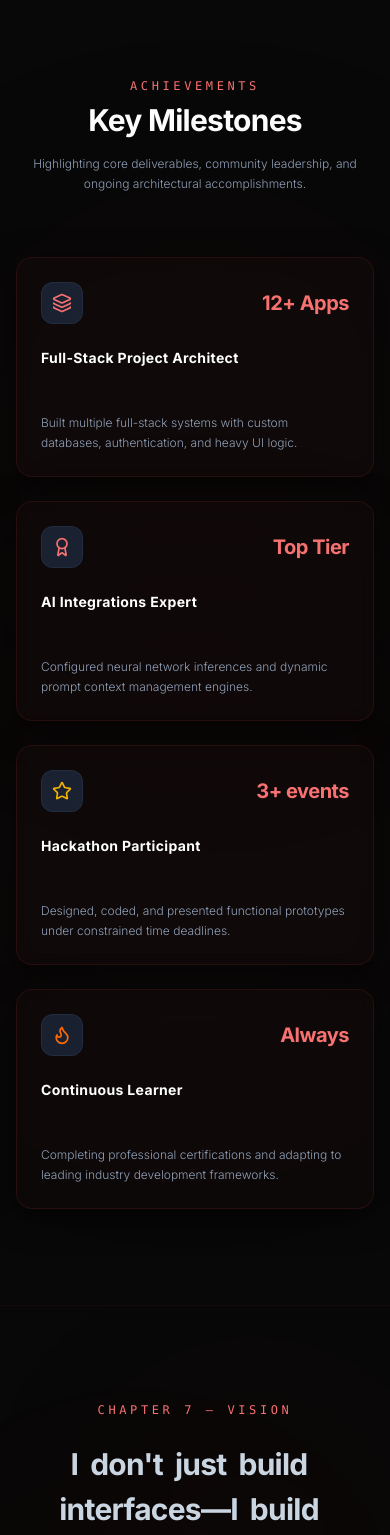
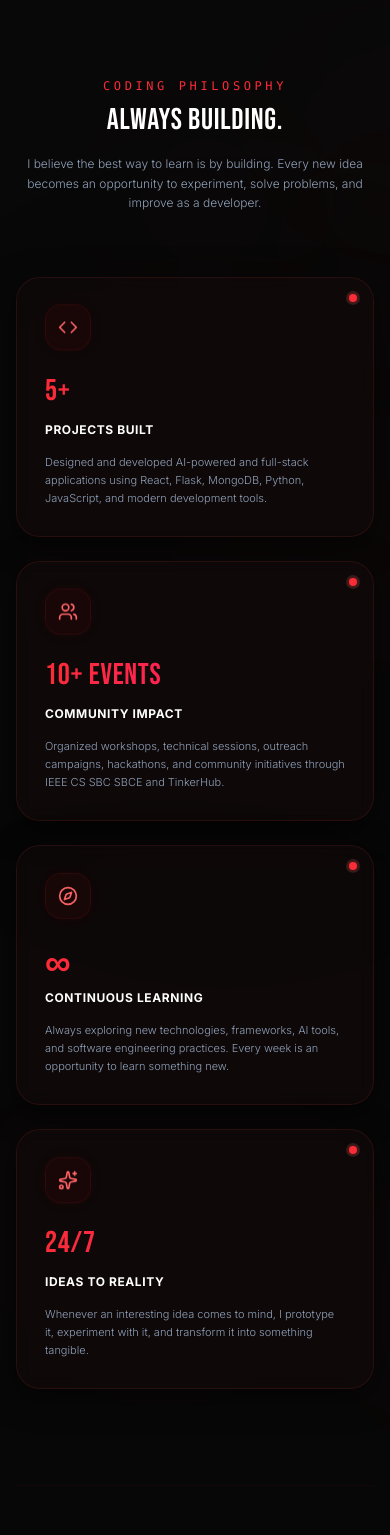
Before and after one commit to 0MadGaming0/Portfolio, a Next.js app: page / in a window 390 px wide. Shown: the part 8240-9775 px from the top of the page. Built offline with nearby package versions, Linux system fonts and the light colour scheme.

Commit message:
My Portfolio

```diff
--- a/src/components/sections/Achievements.tsx
+++ b/src/components/sections/Achievements.tsx
@@ -1,88 +1,309 @@
 "use client";
 
-import { motion } from "framer-motion";
-import { ACHIEVEMENTS } from "@/lib/data";
-import { Award, Star, BookOpen, Layers, Flame } from "lucide-react";
+import { useEffect, useState, useRef } from "react";
+import { motion, useInView } from "framer-motion";
+import { ACHIEVEMENTS, Achievement } from "@/lib/data";
+import { Code, Users, Compass, Sparkles } from "lucide-react";
 
 const getAchievementIcon = (index: number) => {
   switch (index) {
     case 0:
-      return <Layers className="text-cyan-400" size={20} />;
+      return <Code className="text-red-400" size={20} />;
     case 1:
-      return <Award className="text-violet-400" size={20} />;
+      return <Users className="text-red-400" size={20} />;
     case 2:
-      return <Star className="text-yellow-500" size={20} />;
+      return <Compass className="text-red-400" size={20} />;
     case 3:
-      return <Flame className="text-orange-500" size={20} />;
+      return <Sparkles className="text-red-400" size={20} />;
     default:
-      return <BookOpen className="text-green-400" size={20} />;
+      return <Code className="text-red-400" size={20} />;
   }
 };
+
+// Custom animated counter/spin selector
+function AnimatedMetric({ value, isHovered }: { value: string; isHovered: boolean }) {
+  const [displayValue, setDisplayValue] = useState("");
+  const ref = useRef(null);
+  const isInView = useInView(ref, { once: true, amount: 0.3 });
+  const [key, setKey] = useState(0);
+
+  // Trigger recount on hover
+  useEffect(() => {
+    if (isHovered) {
+      setKey(prev => prev + 1);
+    }
+  }, [isHovered]);
+
+  useEffect(() => {
+    if (value === "∞") {
+      setDisplayValue("∞");
+      return;
+    }
+
+    const match = value.match(/^(\d+)(.*)$/);
+    if (!match || !isInView) {
+      setDisplayValue(value);
+      return;
+    }
+
+    const targetNum = parseInt(match[1], 10);
+    const suffix = match[2];
+
+    let start = 0;
+    const duration = 1000; // 1 second count-up
+    const stepTime = Math.max(Math.floor(duration / targetNum), 20);
+
+    const timer = setInterval(() => {
+      start += 1;
+      setDisplayValue(`${start}${suffix}`);
+      if (start >= targetNum) {
+        clearInterval(timer);
+        setDisplayValue(value);
+      }
+    }, stepTime);
+
+    return () => clearInterval(timer);
+  }, [value, isInView, key]);
+
+  if (value === "∞") {
+    return (
+      <motion.span
+        ref={ref}
+        animate={isHovered ? { scale: 1.18 } : { scale: 1 }}
+        transition={{ type: "spring", stiffness: 300, damping: 10 }}
+        className="text-4xl font-space font-extrabold bg-clip-text text-transparent bg-gradient-to-r from-red-500 via-rose-500 to-red-400 select-none leading-none inline-block h-[40px]"
+      >
+        ∞
+      </motion.span>
+    );
+  }
+
+  return (
+    <span ref={ref} className="text-3xl font-bebas tracking-wide bg-clip-text text-transparent bg-gradient-to-r from-red-500 via-rose-500 to-red-400 leading-none h-[40px] block select-none">
+      {displayValue}
+    </span>
+  );
+}
+
+// Single Achievement Card with custom Mouse Parallax Glow and Border Glow animations
+function AchievementCard({ ach, index }: { ach: Achievement; index: number }) {
+  const cardRef = useRef<HTMLDivElement>(null);
+  const [mousePos, setMousePos] = useState({ x: 0, y: 0 });
+  const [isHovered, setIsHovered] = useState(false);
+
+  const handleMouseMove = (e: React.MouseEvent<HTMLDivElement>) => {
+    if (!cardRef.current) return;
+    const rect = cardRef.current.getBoundingClientRect();
+    setMousePos({
+      x: e.clientX - rect.left,
+      y: e.clientY - rect.top,
+    });
+  };
+
+  return (
+    <motion.div
+      ref={cardRef}
+      onMouseMove={handleMouseMove}
+      onMouseEnter={() => setIsHovered(true)}
+      onMouseLeave={() => setIsHovered(false)}
+      initial={{ opacity: 0, y: 60 }}
+      whileInView={{ opacity: 1, y: 0 }}
+      viewport={{ once: true, margin: "-60px" }}
+      transition={{ type: "spring", stiffness: 60, damping: 12, delay: index * 0.12 }}
+      whileHover={{ y: -10, scale: 1.025 }}
+      className="glass-card p-7 rounded-3xl flex flex-col justify-between min-h-[260px] relative overflow-hidden group border border-violet-500/10 hover:border-transparent transition-all duration-500 cursor-default"
+    >
+      {/* Animated gradient border on hover */}
+      <div className="absolute inset-0 rounded-3xl bg-gradient-to-tr from-red-600 via-violet-650 to-red-500 opacity-0 group-hover:opacity-100 transition-opacity duration-500 pointer-events-none" style={{ padding: "1px" }}>
+        <div className="absolute inset-0 bg-[#080808]/95 rounded-3xl" />
+      </div>
+
+      {/* Mouse Follow Radial Glow */}
+      <div
+        className="absolute inset-0 pointer-events-none opacity-0 group-hover:opacity-100 transition-opacity duration-500 z-10"
+        style={{
+          background: `radial-gradient(150px circle at ${mousePos.x}px ${mousePos.y}px, rgba(239, 68, 68, 0.15), transparent 80%)`,
+        }}
+      />
+
+      {/* Pulsing indicator dot in top-right corner */}
+      <div className="absolute top-4 right-4 flex h-2 w-2 z-20">
+        <span className="animate-ping absolute inline-flex h-full w-full rounded-full bg-red-400 opacity-75"></span>
+        <span className="relative inline-flex rounded-full h-2 w-2 bg-red-500"></span>
+      </div>
+
+      <div className="flex flex-col gap-4 relative z-20">
+        <div className="flex items-center justify-between">
+          {/* Floating & Rotating Icon Box */}
+          <motion.div
+            animate={{ y: [0, -4, 0] }}
+            transition={{ duration: 4, repeat: Infinity, ease: "easeInOut", delay: index * 0.25 }}
+            variants={{
+              hover: { rotate: 15, scale: 1.12 }
+            }}
+            className="p-3 bg-red-950/20 rounded-2xl border border-red-500/10 text-red-400 group-hover:text-red-300 group-hover:border-red-500/30 transition-all duration-300 shadow-[0_0_15px_rgba(220,38,38,0.05)]"
+          >
+            {getAchievementIcon(index)}
+          </motion.div>
+        </div>
+
+        <div className="flex flex-col gap-0.5 mt-2">
+          <AnimatedMetric value={ach.metric} isHovered={isHovered} />
+
+          <h3 className="text-xs font-space font-extrabold text-white tracking-wider uppercase mt-1">
+            {ach.title}
+          </h3>
+        </div>
+      </div>
+
+      <p className="text-[11px] font-light text-slate-400 leading-relaxed mt-4 relative z-20">
+        {ach.description}
+      </p>
+    </motion.div>
+  );
+}
+
+// Background Floating Particles
+const BackgroundParticles = () => {
+  return (
+    <div className="absolute inset-0 overflow-hidden pointer-events-none z-0">
+      {[...Array(6)].map((_, i) => (
+        <motion.div
+          key={i}
+          className="absolute rounded-full bg-red-500/5 blur-[80px]"
+          style={{
+            width: Math.random() * 180 + 120,
+            height: Math.random() * 180 + 120,
+            left: `${Math.random() * 100}%`,
+            top: `${Math.random() * 100}%`,
+          }}
+          animate={{
+            x: [0, Math.random() * 50 - 25, 0],
+            y: [0, Math.random() * 50 - 25, 0],
+            scale: [1, 1.2, 1],
+            opacity: [0.3, 0.6, 0.3],
+          }}
+          transition={{
+            duration: Math.random() * 10 + 8,
+            repeat: Infinity,
+            ease: "easeInOut",
+          }}
+        />
+      ))}
+    </div>
+  );
+};
+
+// Mindset custom typewriter
+function MindsetTyper() {
+  const words = [
+    "Building AI apps...",
+    "Learning new technologies...",
+    "Exploring software engineering...",
+    "Creating useful products...",
+    "Solving real-world problems...",
+    "Shipping ideas..."
+  ];
+  const [index, setIndex] = useState(0);
+  const [subIndex, setSubIndex] = useState(0);
+  const [blink, setBlink] = useState(true);
+  const [reverse, setReverse] = useState(false);
+
+  useEffect(() => {
+    const timer = setInterval(() => {
+      setBlink((prev) => !prev);
+    }, 530);
+    return () => clearInterval(timer);
+  }, []);
+
+  useEffect(() => {
+    if (subIndex === words[index].length + 1 && !reverse) {
+      const timeout = setTimeout(() => setReverse(true), 1600);
+      return () => clearTimeout(timeout);
+    }
+
+    if (subIndex === 0 && reverse) {
+      setReverse(false);
+      setIndex((prev) => (prev + 1) % words.length);
+      return;
+    }
+
+    const timeout = setTimeout(() => {
+      setSubIndex((prev) => prev + (reverse ? -1 : 1));
+    }, reverse ? 35 : 70);
+
+    return () => clearTimeout(timeout);
+  }, [subIndex, reverse, index]);
+
+  return (
+    <div className="h-8 flex items-center justify-center">
+      <p className="text-xs md:text-sm font-mono text-red-500 tracking-widest font-bold uppercase">
+        {words[index].substring(0, subIndex)}
+        <span className={`${blink ? "opacity-100" : "opacity-0"} w-[2px] h-3.5 bg-red-500 inline-block ml-1 align-middle`} />
+      </p>
+    </div>
+  );
+}
 
 export default function Achievements() {
   return (
     <section
       id="achievements"
-      className="relative bg-[#080808] py-24 md:py-32 px-4 md:px-8 border-b border-violet-950/20"
+      className="relative bg-[#080808] py-24 md:py-32 px-4 md:px-8 border-b border-violet-950/20 overflow-hidden"
     >
-      <div className="absolute top-[20%] left-0 w-[400px] h-[400px] bg-violet-950/10 rounded-full blur-[120px] pointer-events-none" />
-      <div className="absolute bottom-[20%] right-0 w-[400px] h-[400px] bg-cyan-950/10 rounded-full blur-[120px] pointer-events-none" />
+      <BackgroundParticles />
 
-      <div className="max-w-5xl mx-auto flex flex-col gap-12">
+      {/* Backlight background glow shapes */}
+      <div className="absolute top-[20%] left-0 w-[450px] h-[450px] bg-red-950/5 rounded-full blur-[130px] pointer-events-none" />
+      <div className="absolute bottom-[20%] right-0 w-[450px] h-[450px] bg-red-950/5 rounded-full blur-[130px] pointer-events-none" />
+
+      <div className="max-w-5xl mx-auto flex flex-col gap-12 relative z-10">
+        {/* Header section with staggered fade-in */}
         <motion.div
-          initial={{ opacity: 0, y: 20 }}
+          initial={{ opacity: 0, y: 25 }}
           whileInView={{ opacity: 1, y: 0 }}
           viewport={{ once: true }}
-          transition={{ duration: 0.6 }}
+          transition={{ duration: 0.7, ease: [0.16, 1, 0.3, 1] }}
           className="flex flex-col gap-2 items-center text-center"
         >
-          <span className="text-xs font-mono tracking-[0.3em] text-violet-400 uppercase">
-            Achievements
+          <span className="text-xs font-mono tracking-[0.3em] text-red-500 uppercase">
+            Coding Philosophy
           </span>
-          <h2 className="text-3xl md:text-5xl font-space font-extrabold tracking-tight">
-            Key Milestones
+          <h2 className="text-3xl md:text-5xl font-bebas tracking-wide">
+            Always Building.
           </h2>
           <p className="max-w-md text-slate-400 text-xs md:text-sm font-light mt-2 leading-relaxed">
-            Highlighting core deliverables, community leadership, and ongoing architectural accomplishments.
+            I believe the best way to learn is by building. Every new idea becomes an opportunity to experiment, solve problems, and improve as a developer.
           </p>
         </motion.div>
 
-        {/* Glass Cards Grid */}
+        {/* Responsive Grid with four premium cards */}
         <div className="grid grid-cols-1 md:grid-cols-2 lg:grid-cols-4 gap-6 mt-4">
           {ACHIEVEMENTS.map((ach, index) => (
+            <AchievementCard key={ach.title} ach={ach} index={index} />
+          ))}
+        </div>
+
+        {/* Mindset Quote & Typer Block */}
         <motion.div
-              key={ach.title}
-              initial={{ opacity: 0, y: 30 }}
+          initial={{ opacity: 0, y: 40 }}
           whileInView={{ opacity: 1, y: 0 }}
           viewport={{ once: true }}
-              transition={{ duration: 0.6, delay: index * 0.1 }}
-              whileHover={{ y: -5 }}
-              className="glass-card p-6 rounded-2xl flex flex-col justify-between min-h-[220px] relative overflow-hidden group border border-violet-500/10 hover:border-cyan-500/30"
+          transition={{ duration: 0.8 }}
+          className="mt-12 pt-12 border-t border-red-950/20 flex flex-col gap-5 items-center text-center max-w-2xl mx-auto"
         >
-              {/* Subtle top node lighting */}
-              <div className="absolute top-0 left-6 right-6 h-[1px] bg-gradient-to-r from-transparent via-cyan-500/20 to-transparent opacity-0 group-hover:opacity-100 transition-opacity duration-500" />
+          <span className="text-[10px] font-mono tracking-[0.4em] text-red-500/80 uppercase">
+            Current Mindset
+          </span>
 
-              <div className="flex flex-col gap-4">
-                <div className="flex items-center justify-between">
-                  <div className="p-2.5 bg-slate-800/80 rounded-xl border border-slate-700/40 text-slate-300">
-                    {getAchievementIcon(index)}
-                  </div>
-                  <span className="text-xl font-space font-extrabold text-cyan-400 tracking-tight">
-                    {ach.metric}
-                  </span>
-                </div>
+          <blockquote className="text-lg md:text-xl font-space font-medium text-slate-200 leading-relaxed italic select-none">
+            &ldquo;I don&apos;t wait until I know everything. I build, learn, improve, and repeat.&rdquo;
+          </blockquote>
 
-                <h3 className="text-sm font-space font-bold text-white tracking-wide mt-2">
-                  {ach.title}
-                </h3>
-              </div>
+          <div className="w-12 h-[1px] bg-red-550/30 my-1" />
 
-              <p className="text-xs font-light text-slate-400 leading-relaxed mt-4">
-                {ach.description}
-              </p>
+          <MindsetTyper />
         </motion.div>
-          ))}
-        </div>
       </div>
     </section>
   );
--- a/src/components/ui/Navbar.tsx
+++ b/src/components/ui/Navbar.tsx
@@ -11,7 +11,7 @@ const navItems = [
   { label: "Skills", href: "#skills" },
   { label: "Projects", href: "#projects" },
   { label: "Experience", href: "#experience" },
-  { label: "Achievements", href: "#achievements" },
+  { label: "Mindset", href: "#achievements" },
   { label: "Contact", href: "#contact" },
 ];
 
--- a/src/lib/data.ts
+++ b/src/lib/data.ts
@@ -87,8 +87,8 @@ export const PROJECTS: Project[] = [
     lessons: "Leveraging local state caching structures and highly efficient indexing arrays to coordinate complex client-side calculations and immediate feedback transitions.",
     image: "fitai_dashboard",
     techStack: ["React", "Next.js", "TypeScript", "Tailwind", "Groq API", "Firebase", "MongoDB"],
-    github: "https://github.com/madhav/FitAI",
-    live: "https://fitai-demo.vercel.app",
+    github: "https://github.com/0MadGaming0/FitAI",
+    live: "https://fitai-go.vercel.app/",
     featured: true,
     category: "AI"
   },
@@ -103,7 +103,7 @@ export const PROJECTS: Project[] = [
     lessons: "Understood the details of image compression pipelines, tensor operations, and the importance of fallback logic in medical warning contexts.",
     image: "skin_disease_prediction",
     techStack: ["Python", "Flask", "React", "ResNet18", "HAM10000", "Tailwind"],
-    github: "https://github.com/madhav/Skin-Disease-Detection",
+    github: "https://github.com/0MadGaming0/Skin-Disease-Detection",
     live: "https://skin-disease-demo.vercel.app",
     featured: true,
     category: "AI"
@@ -164,23 +164,23 @@ export const EXPERIENCES: Experience[] = [
 
 export const ACHIEVEMENTS: Achievement[] = [
   {
-    title: "Full-Stack Project Architect",
-    description: "Built multiple full-stack systems with custom databases, authentication, and heavy UI logic.",
-    metric: "12+ Apps"
+    title: "Projects Built",
+    description: "Designed and developed AI-powered and full-stack applications using React, Flask, MongoDB, Python, JavaScript, and modern development tools.",
+    metric: "5+"
   },
   {
-    title: "AI Integrations Expert",
-    description: "Configured neural network inferences and dynamic prompt context management engines.",
-    metric: "Top Tier"
+    title: "Community Impact",
+    description: "Organized workshops, technical sessions, outreach campaigns, hackathons, and community initiatives through IEEE CS SBC SBCE and TinkerHub.",
+    metric: "10+ Events"
   },
   {
-    title: "Hackathon Participant",
-    description: "Designed, coded, and presented functional prototypes under constrained time deadlines.",
-    metric: "3+ events"
+    title: "Continuous Learning",
+    description: "Always exploring new technologies, frameworks, AI tools, and software engineering practices. Every week is an opportunity to learn something new.",
+    metric: "∞"
   },
   {
-    title: "Continuous Learner",
-    description: "Completing professional certifications and adapting to leading industry development frameworks.",
-    metric: "Always"
+    title: "Ideas to Reality",
+    description: "Whenever an interesting idea comes to mind, I prototype it, experiment with it, and transform it into something tangible.",
+    metric: "24/7"
   }
 ];
```
Lines whose indentation alone changed are shown as unchanged.
